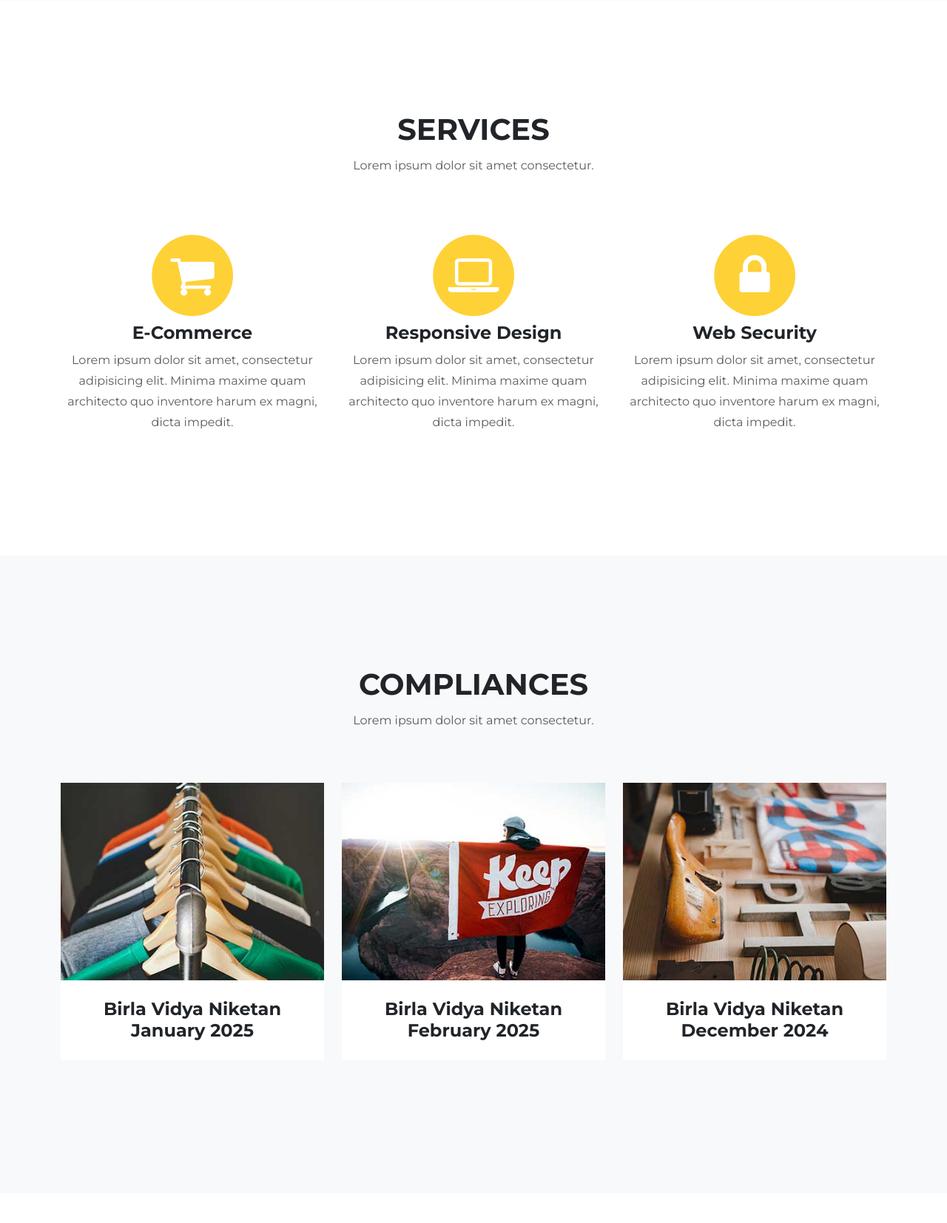
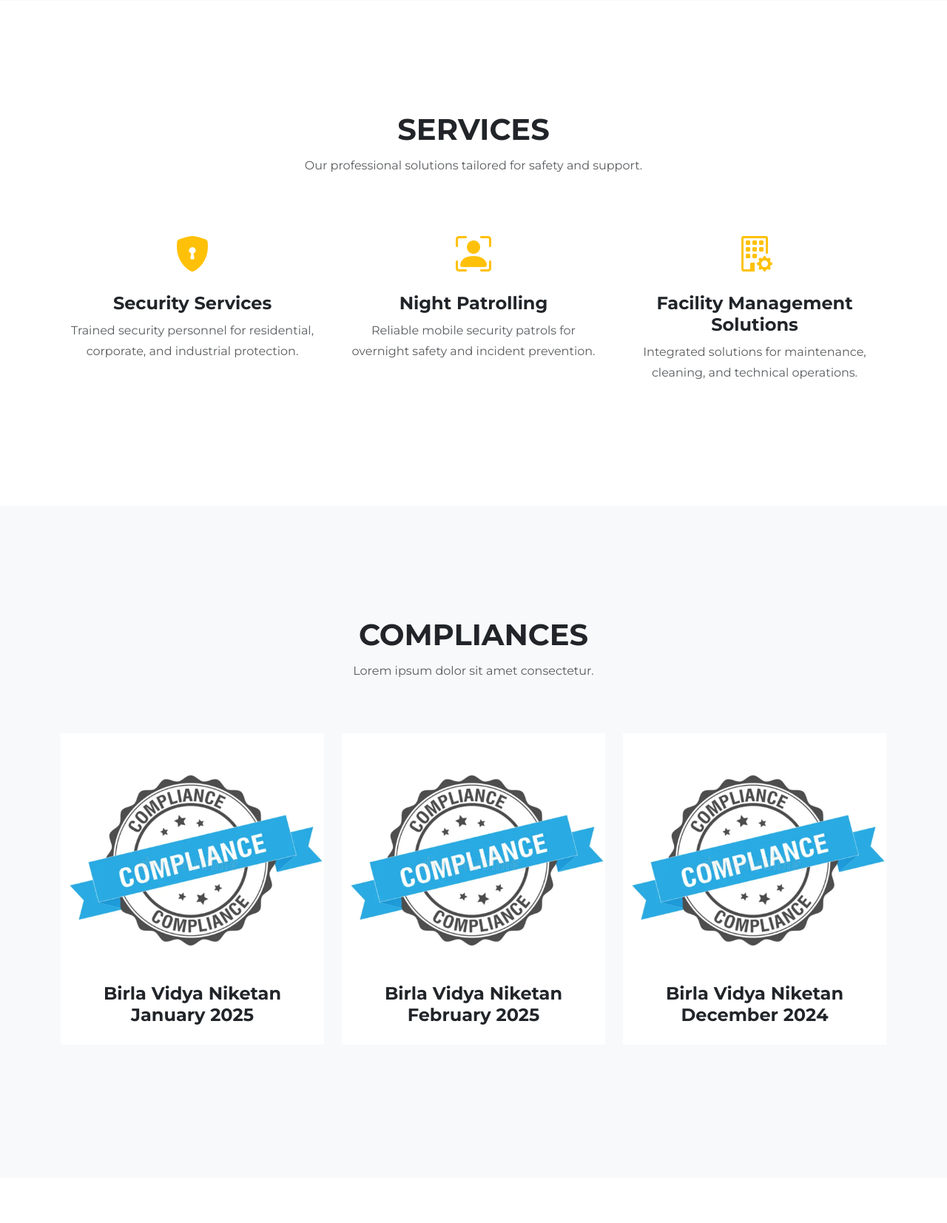
Before and after one commit to SaifAutomatron/SecurityApp, a Django app: page / in a window 1280 px wide. Shown: the part 1425-3078 px from the top of the page at 74% size. Run offline with Django 5.2, Linux system fonts and the light colour scheme; some libraries are stand-ins or nearby versions.

Commit message:
added few pages

```diff
--- a/RSNineteen/settings.py
+++ b/RSNineteen/settings.py
@@ -18,7 +18,7 @@ SECRET_KEY = '<your-secret-key>'
 # SECURITY WARNING: don't run with debug turned on in production!
 DEBUG = False
 
-ALLOWED_HOSTS = ['rsnineteen-17f270f81e7a.herokuapp.com']  # Change to your domain/heroku app in production
+ALLOWED_HOSTS = ['rsnineteen-17f270f81e7a.herokuapp.com','*']  # Change to your domain/heroku app in production
 
 
 # Application definition
--- a/templates/base.html
+++ b/templates/base.html
@@ -3,10 +3,12 @@
 <html lang="en">
 <head>
     <meta charset="UTF-8">
+    <meta name="viewport" content="width=device-width, initial-scale=1.0">
     <title>RS Nineteen Security Services</title>
     <link rel="stylesheet" href="{% static 'assets/bootstrap/css/bootstrap.min.css' %}">
     <link rel="stylesheet" href="{% static 'assets/fonts/font-awesome.min.css' %}">
     <link rel="stylesheet" href="{% static 'assets/css/style.css' %}">
+    <link rel="stylesheet" href="https://cdn.jsdelivr.net/npm/bootstrap-icons@1.11.1/font/bootstrap-icons.css">
 </head>
 <body>
 
@@ -46,7 +48,6 @@
         </div>
   </nav>
 
-
 {% block content %}
 {% endblock %}
 
--- a/templates/index.html
+++ b/templates/index.html
@@ -79,37 +79,31 @@
         <div class="row">
             <div class="col-lg-12 text-center">
                 <h2 class="text-uppercase section-heading">Services</h2>
-                    <h3 class="text-muted section-subheading">Lorem ipsum dolor sit amet consectetur.</h3>
+                <h3 class="text-muted section-subheading">Our professional solutions tailored for safety and support.</h3>
             </div>
         </div>
         <div class="row text-center">
-                <div class="col-md-4" id="e-commerce">
-                    <span class="fa-stack fa-4x">
-                        <i class="fa fa-circle fa-stack-2x text-primary"></i>
-                        <i class="fa fa-shopping-cart fa-stack-1x fa-inverse"></i>
-                    </span>
-                    <h4 class="section-heading">E-Commerce</h4>
-                    <p class="text-muted">Lorem ipsum dolor sit amet, consectetur adipisicing elit. Minima maxime quam architecto quo inventore harum ex magni, dicta impedit.</p>
+        <div class="col-md-4">
+            <i class="bi bi-shield-lock-fill" style="font-size: 3rem; color: #ffc107;"></i>
+            <h4 class="section-heading mt-3">Security Services</h4>
+            <p class="text-muted">Trained security personnel for residential, corporate, and industrial protection.</p>
         </div>
-                <div class="col-md-4" id="responsive-design">
-                    <span class="fa-stack fa-4x">
-                        <i class="fa fa-circle fa-stack-2x text-primary"></i>
-                        <i class="fa fa-laptop fa-stack-1x fa-inverse"></i>
-                    </span>
-                    <h4 class="section-heading">Responsive Design</h4>
-                    <p class="text-muted">Lorem ipsum dolor sit amet, consectetur adipisicing elit. Minima maxime quam architecto quo inventore harum ex magni, dicta impedit.</p>
+        <div class="col-md-4">
+            <i class="bi bi-person-bounding-box" style="font-size: 3rem; color: #ffc107;"></i>
+            <h4 class="section-heading mt-3">Night Patrolling</h4>
+            <p class="text-muted">Reliable mobile security patrols for overnight safety and incident prevention.</p>
         </div>
-                <div class="col-md-4" id="web-security">
-                    <span class="fa-stack fa-4x">
-                        <i class="fa fa-circle fa-stack-2x text-primary"></i>
-                        <i class="fa fa-lock fa-stack-1x fa-inverse"></i>
-                    </span>
-                    <h4 class="section-heading">Web Security</h4>
-                    <p class="text-muted">Lorem ipsum dolor sit amet, consectetur adipisicing elit. Minima maxime quam architecto quo inventore harum ex magni, dicta impedit.</p>
+        <div class="col-md-4">
+            <i class="bi bi-building-gear" style="font-size: 3rem; color: #ffc107;"></i>
+            <h4 class="section-heading mt-3">Facility Management Solutions</h4>
+            <p class="text-muted">Integrated solutions for maintenance, cleaning, and technical operations.</p>
         </div>
         </div>
     </div>
 </section>
+
+
+
 
     <section class="bg-light" id="portfolio">
         <div class="container">
```
Also changed, not shown: static/assets/img/portfolio/1-full.jpg, static/assets/img/portfolio/1-thumbnail.jpg, static/assets/img/portfolio/2-full.jpg, static/assets/img/portfolio/2-thumbnail.jpg, static/assets/img/portfolio/3-full.jpg, static/assets/img/portfolio/3-thumbnail.jpg, static/assets/img/portfolio/4-full.jpg, static/assets/img/portfolio/4-thumbnail.jpg, static/assets/img/portfolio/5-full.jpg, static/assets/img/portfolio/5-thumbnail.jpg, static/assets/img/portfolio/6-full.jpg, static/assets/img/portfolio/6-thumbnail.jpg. Lines whose indentation alone changed are shown as unchanged.
